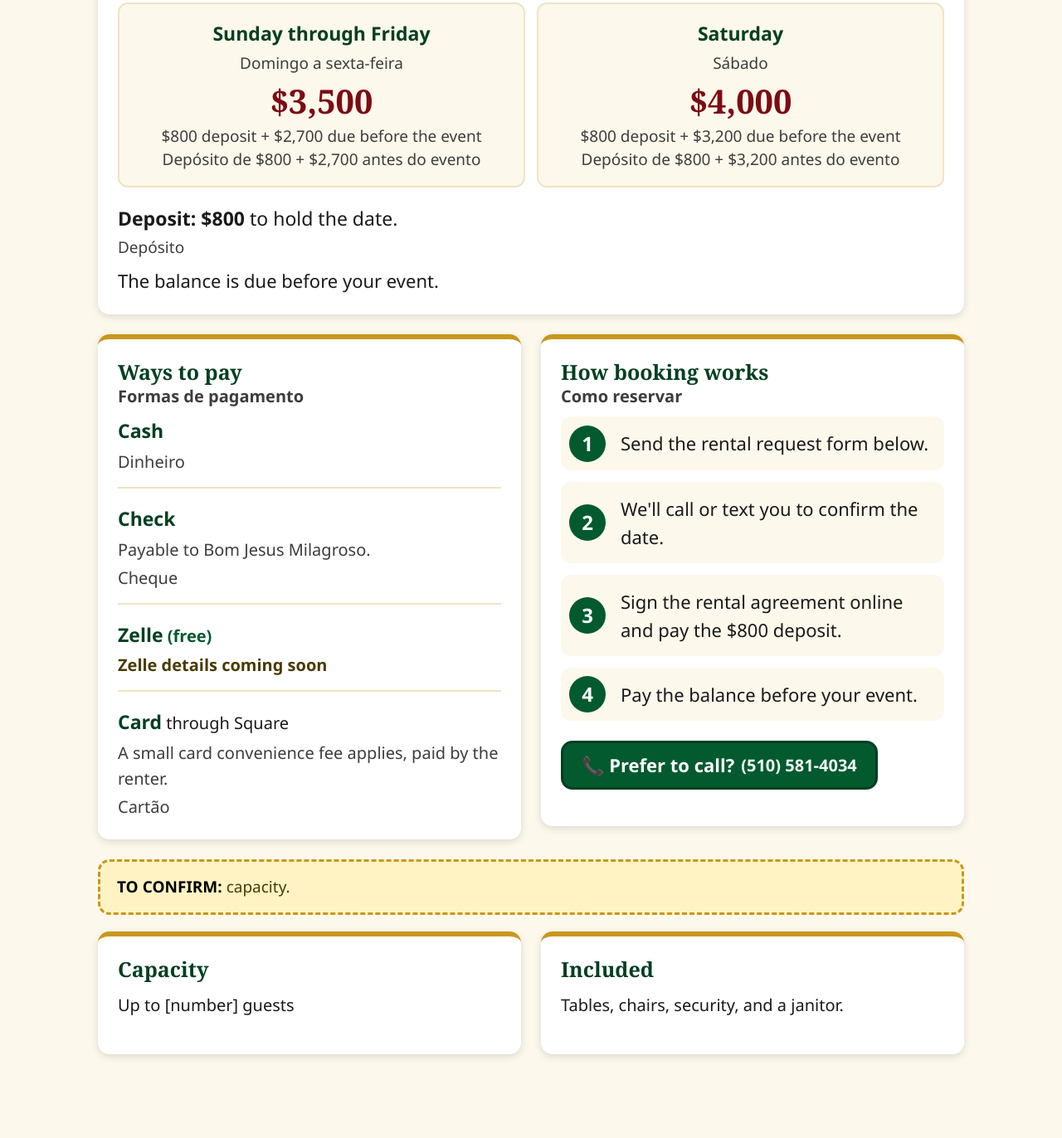
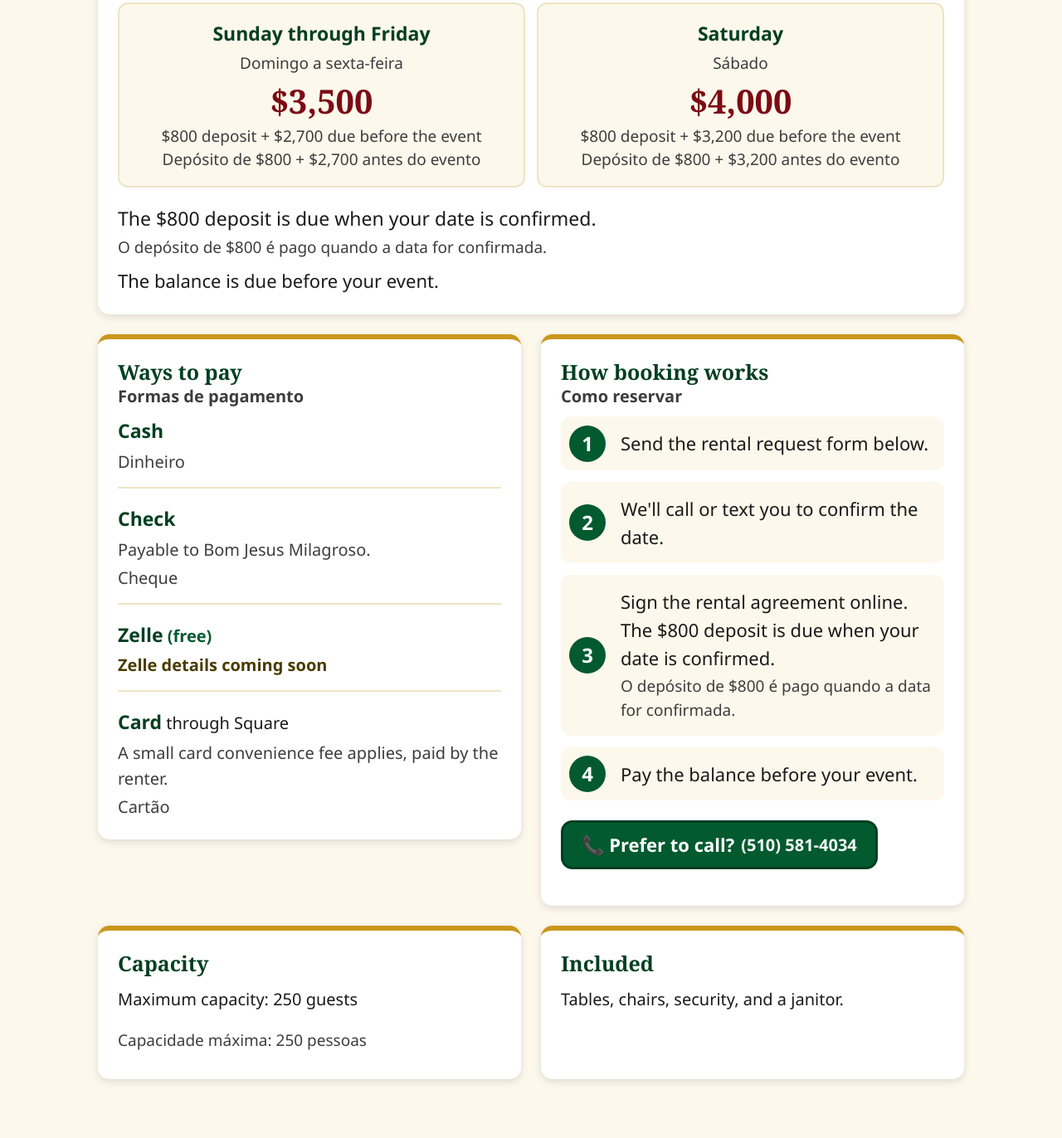
Before and after one commit to averagedude2992/bjmhall-site, a plain HTML site: page rent.html in a window 1280 px wide. Shown: the part 2721-4093 px from the top of the page at 83% size. Drawn offline with Linux system fonts and the light colour scheme.

Commit message:
Add 250-guest capacity and confirm the deposit is due when the date is set
Liz Smith confirmed the hall holds a maximum of 250 guests, and that the $800 deposit is payable when the rental date is confirmed.

```diff
--- a/rent.html
+++ b/rent.html
@@ -4,7 +4,7 @@
 <meta charset="utf-8">
 <meta name="viewport" content="width=device-width, initial-scale=1">
 <title>Rent the BJM Hall – Hayward, CA | Weddings, Quinceañeras, Parties</title>
-<meta name="description" content="Rent the BJM Hall in Hayward, California for weddings, birthdays, quinceañeras, receptions, church services, and anniversaries. Sunday–Friday $3,500, Saturday $4,000 ($800 deposit).">
+<meta name="description" content="Rent the BJM Hall in Hayward, California for weddings, birthdays, quinceañeras, receptions, church services, and anniversaries. Up to 250 guests. Sunday–Friday $3,500, Saturday $4,000 ($800 deposit).">
 <link rel="icon" href="images/flag-pt.svg" type="image/svg+xml">
 <link rel="stylesheet" href="css/style.css">
 </head>
@@ -103,7 +103,7 @@
             <p class="rate-split">$800 deposit + $3,200 due before the event<span class="rate-alt-inline" lang="pt">Depósito de $800 + $3,200 antes do evento</span></p>
           </li>
         </ul>
-        <p class="rate-deposit"><strong>Deposit: $800</strong> to hold the date. <span class="rate-alt-inline" lang="pt">Depósito</span></p>
+        <p class="rate-deposit">The $800 deposit is due when your date is confirmed. <span class="rate-alt-inline" lang="pt">O depósito de $800 é pago quando a data for confirmada.</span></p>
         <p class="rate-balance">The balance is due before your event.</p>
       </div>
 
@@ -137,16 +137,15 @@
           <ol class="booking-steps">
             <li>Send the rental request form below.</li>
             <li>We'll call or text you to confirm the date.</li>
-            <li>Sign the rental agreement online and pay the $800 deposit.</li>
+            <li><span>Sign the rental agreement online. The $800 deposit is due when your date is confirmed. <span class="rate-alt-inline" lang="pt">O depósito de $800 é pago quando a data for confirmada.</span></span></li>
             <li>Pay the balance before your event.</li>
           </ol>
           <p><a class="btn btn-call btn-stack" href="tel:+15105814034"><span><span aria-hidden="true">📞</span> Prefer to call?</span><small>(510) 581-4034</small></a></p>
         </div>
       </div>
 
-      <div class="placeholder-note"><strong>TO CONFIRM:</strong> capacity.</div>
       <div class="details-tbd">
-        <div class="card"><h3>Capacity</h3><p>Up to [number] guests</p></div>
+        <div class="card"><h3>Capacity</h3><p>Maximum capacity: 250 guests</p><p class="rate-alt" lang="pt">Capacidade máxima: 250 pessoas</p></div>
         <div class="card"><h3>Included</h3><p>Tables, chairs, security, and a janitor.</p></div>
       </div>
     </div>
```
Also changed, not shown: index.html (+1 -0 lines), 1 other file.
